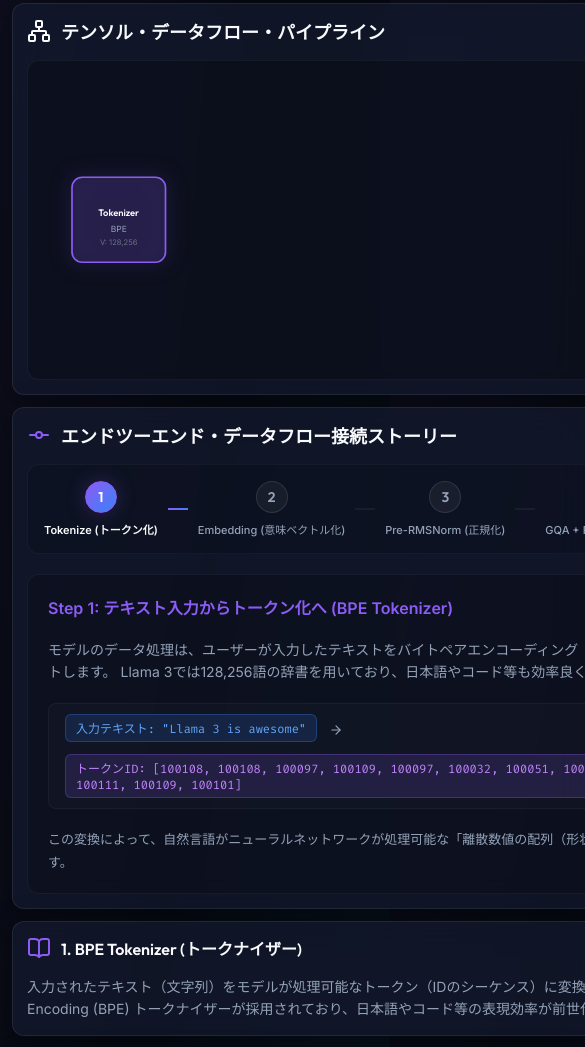
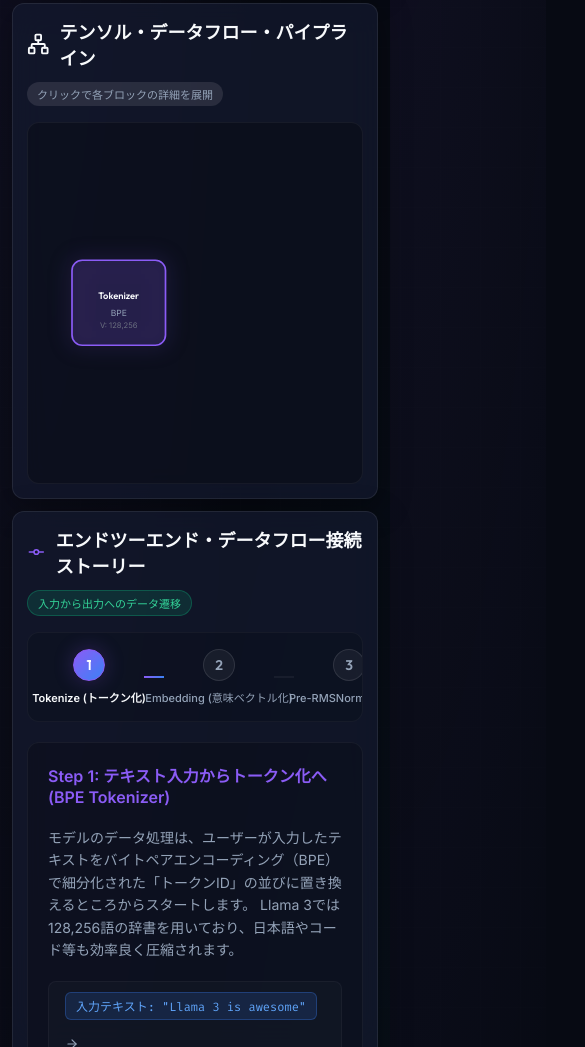
Before and after one commit to doraemon-python/llama3-math-viz, a website built with Vite: page index.html in a window 390 px wide. Shown: the part 953-2000 px from the top of the page, 585 px wide, since content can reach past the window. Built offline with nearby package versions, Linux system fonts and the light colour scheme.

Commit message:
style: fix grid child min-width to prevent mobile zoom-out rendering

```diff
--- a/style.css
+++ b/style.css
@@ -71,6 +71,7 @@
   max-width: 1600px;
   margin: 0 auto;
   gap: 20px;
+  width: 100%;
 }
 
 /* Glassmorphism Common Card */
@@ -218,6 +219,7 @@
   flex-direction: column;
   gap: 20px;
   height: fit-content;
+  min-width: 0;
 }
 
 .sidebar h3 {
@@ -321,6 +323,7 @@
   display: flex;
   flex-direction: column;
   gap: 20px;
+  min-width: 0;
 }
 
 /* Visualizer Card */
@@ -523,6 +526,7 @@
   display: flex;
   flex-direction: column;
   gap: 20px;
+  min-width: 0;
 }
 
 .module-info-card {
@@ -835,6 +839,7 @@
   border: 1px solid rgba(255, 255, 255, 0.04);
   overflow-x: auto;
   gap: 10px;
+  max-width: 100%;
 }
 
 .story-step {
```
